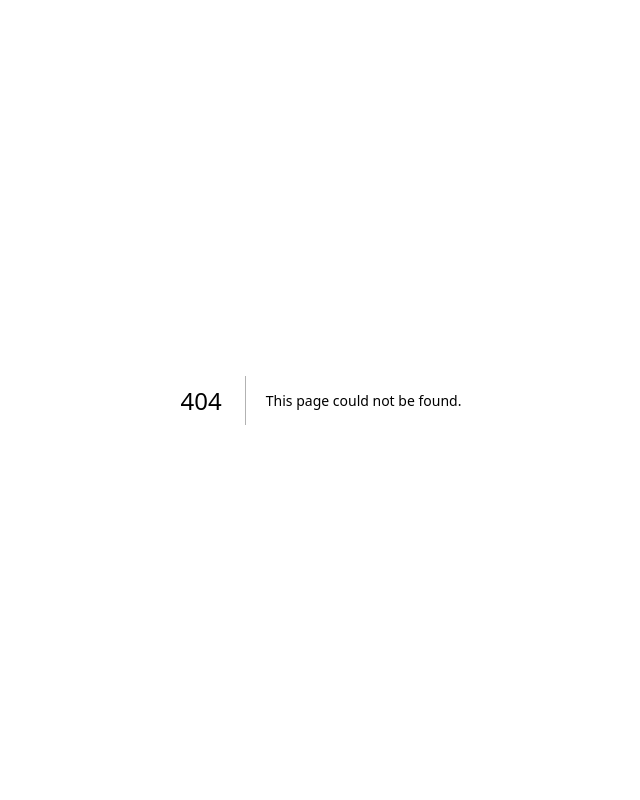
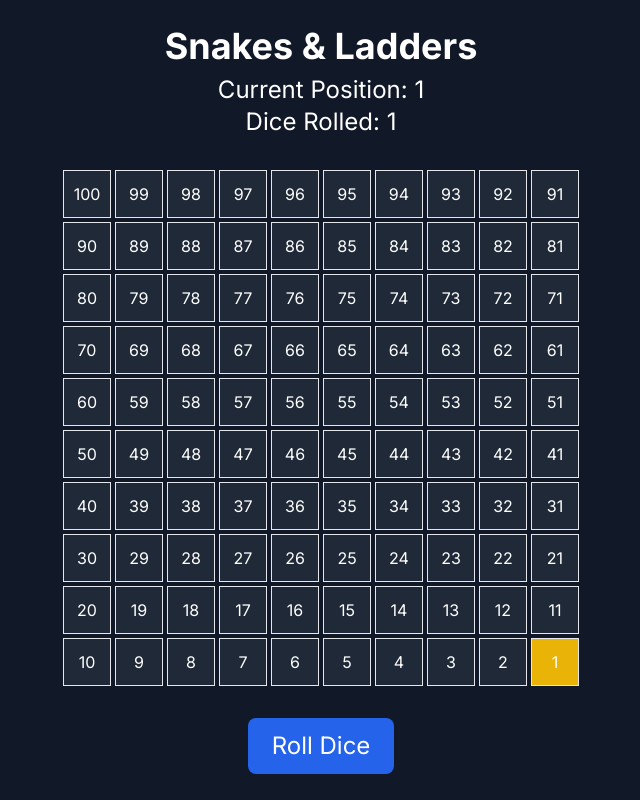
Before and after one commit to CodeWithInferno/meetprathamV2, a Next.js app: page /pacman in a window 1280 px wide. Before the commit this address had no page. Shown: the whole page, without its empty margins (319-959 px from the left). Built offline with nearby package versions, Linux system fonts and the light colour scheme.

Commit message:
Testing Head

```diff
--- a/src/app/blogs/[slug]/page.js
+++ b/src/app/blogs/[slug]/page.js
@@ -1,3 +1,124 @@
+// "use client";
+// import sanityClient from "@sanity/client";
+// import imageUrlBuilder from "@sanity/image-url";
+// import { useEffect, useState } from "react";
+// import Header from "../../Components/Header";
+// import Footer from "../../Components/Footer";
+// import BlockContent from "@sanity/block-content-to-react";
+// import LoadingAnimation from "../../Components/ui/loader/loader";
+
+// const client = sanityClient({
+//   projectId: "1igdvz19",
+//   dataset: "production",
+//   useCdn: true,
+// });
+
+// const builder = imageUrlBuilder(client);
+// function urlFor(source) {
+//   return builder.image(source);
+// }
+
+// async function getData(slug) {
+//   const query = `
+//     *[_type == "post" && slug.current == '${slug}'] {
+//       "CurrentSlug": slug.current,
+//       title,
+//       publishedAt,
+//       body[]{
+//         ...,
+//         asset->{
+//           _id
+//         }
+//       }
+//     }[0]
+//   `;
+//   const data = await client.fetch(query);
+
+//   // Check if data and data.body exist
+//   if (data && data.body) {
+//     data.body = data.body.map((block) => {
+//       if (block.asset) {
+//         block.asset.url = urlFor(block.asset).url();
+//       }
+//       return block;
+//     });
+//   }
+
+//   return data;
+// }
+
+// export default function BlogArticle({ params }) {
+//   const { slug } = params || {};
+//   const [data, setData] = useState(null);
+
+//   useEffect(() => {
+//     getData(slug).then(setData);
+//   }, [slug]);
+
+//   if (!data)
+//     return (
+//       <div className="bg-white text-black min-h-screen flex items-center justify-center">
+//       <div>
+//         <LoadingAnimation />
+//       </div>
+//       </div>
+//     );
+
+//   return (
+//     <>
+//     <Head>
+
+//     </Head>
+//     <div className="bg-gray-100 text-black font-serif">
+//       <Header />
+
+//       <div className="bg-white text-black min-h-screen flex flex-col items-center px-4">
+//         <div className="mt-12 w-full mb-28 max-w-2xl sm:max-w-3xl px-4 sm:px-8 py-8 bg-white shadow-lg rounded-lg mx-auto transition-all duration-300 transform hover:shadow-2xl">
+//           <h1 className="font-bold text-4xl sm:text-5xl text-center mb-6 text-gray-800 break-words">
+//             {data.title}
+//           </h1>
+//           <p className="text-gray-500 text-center text-sm sm:text-base mb-8">
+//             Published on: {new Date(data.publishedAt).toLocaleDateString()}
+//           </p>
+
+//           <div className="space-y-6">
+//             {/* Ensure data.body exists before mapping */}
+//             {data.body && data.body.map((block, index) => (
+//               <div key={index} className="my-4">
+//                 {block._type === "block" && (
+//                   <BlockContent
+//                     blocks={block}
+//                     projectId="1igdvz19"
+//                     dataset="production"
+//                     className="text-base sm:text-lg leading-relaxed text-gray-700"
+//                   />
+//                 )}
+//                 {block.asset && (
+//                   <div className="my-6 flex justify-center">
+//                     <img
+//                       className="rounded-lg border border-gray-300 shadow-lg transition-transform duration-300 transform hover:scale-105"
+//                       src={block.asset.url}
+//                       alt=""
+//                     />
+//                   </div>
+//                 )}
+//               </div>
+//             ))}
+//           </div>
+//         </div>
+
+//         <Footer />
+//       </div>
+//     </div>
+//     </>
+//   );
+// }
+
+
+
+
+
+
 "use client";
 import sanityClient from "@sanity/client";
 import imageUrlBuilder from "@sanity/image-url";
@@ -6,6 +127,7 @@ import Header from "../../Components/Header";
 import Footer from "../../Components/Footer";
 import BlockContent from "@sanity/block-content-to-react";
 import LoadingAnimation from "../../Components/ui/loader/loader";
+import Head from "next/head"; // Import the Head component
 
 const client = sanityClient({
   projectId: "1igdvz19",
@@ -27,7 +149,8 @@ async function getData(slug) {
       body[]{
         ...,
         asset->{
-          _id
+          _id,
+          url
         }
       }
     }[0]
@@ -64,7 +187,44 @@ export default function BlogArticle({ params }) {
       </div>
     );
 
+  const featuredImage = data.body.find((block) => block.asset)?.asset.url || "";
+
   return (
+    <>
+<Head>
+  {/* Open Graph Meta Tags for Facebook, LinkedIn */}
+  <meta property="og:title" content={data.title} />
+  <meta property="og:description" content={`Published on: ${new Date(data.publishedAt).toLocaleDateString()}`} />
+  <meta property="og:image" content={featuredImage} />
+  <meta property="og:url" content={`https://meetpratham-v2.vercel.app/blogs/${slug}`} />
+  <meta property="og:type" content="article" />
+  <meta property="og:locale" content="en_US" />
+
+  {/* Optional Open Graph Tags */}
+  <meta property="og:site_name" content="Your Website Name" />
+  <meta property="article:author" content="Author Name" />
+  <meta property="article:published_time" content={new Date(data.publishedAt).toISOString()} />
+  <meta property="article:modified_time" content={new Date().toISOString()} />
+  <meta property="og:image:width" content="1200" />
+  <meta property="og:image:height" content="630" />
+  <meta property="og:image:alt" content="An image representing the blog post" />
+
+  {/* Twitter Meta Tags */}
+  <meta name="twitter:card" content="summary_large_image" />
+  <meta name="twitter:title" content={data.title} />
+  <meta name="twitter:description" content={`Published on: ${new Date(data.publishedAt).toLocaleDateString()}`} />
+  <meta name="twitter:image" content={featuredImage} />
+  <meta name="twitter:site" content="@YourTwitterHandle" />
+  <meta name="twitter:creator" content="@AuthorTwitterHandle" />
+
+  {/* Fallback Image */}
+  <meta name="twitter:image:alt" content="An image representing the blog post" />
+
+  {/* Canonical URL (SEO) */}
+  <link rel="canonical" href={`https://meetpratham-v2.vercel.app/blogs/${slug}`} />
+</Head>
+
+
       <div className="bg-gray-100 text-black font-serif">
         <Header />
 
@@ -94,7 +254,7 @@ export default function BlogArticle({ params }) {
                       <img
                         className="rounded-lg border border-gray-300 shadow-lg transition-transform duration-300 transform hover:scale-105"
                         src={block.asset.url}
-                      alt=""
+                        alt="Blog Image"
                       />
                     </div>
                   )}
@@ -106,5 +266,6 @@ export default function BlogArticle({ params }) {
           <Footer />
         </div>
       </div>
+    </>
   );
 }
--- /dev/null
+++ b/src/app/pacman/page.js
@@ -0,0 +1,81 @@
+// snakes-ladders.js
+'use client';
+import { useState } from 'react';
+import Head from 'next/head';
+
+// Define board layout and snakes/ladders
+const boardSize = 10;
+const snakes = { 99: 21, 76: 42, 53: 19, 43: 5 };
+const ladders = { 2: 38, 7: 14, 8: 31, 28: 84 };
+
+export default function SnakesAndLadders() {
+  const [playerPosition, setPlayerPosition] = useState(1); // Start position
+  const [dice, setDice] = useState(1);
+  const [message, setMessage] = useState('');
+
+  const rollDice = () => {
+    const diceValue = Math.floor(Math.random() * 6) + 1;
+    setDice(diceValue);
+    movePlayer(diceValue);
+  };
+
+  const movePlayer = (diceValue) => {
+    let newPosition = playerPosition + diceValue;
+    if (newPosition > 100) {
+      setMessage('You cannot move beyond 100!');
+      return;
+    }
+
+    // Check for snakes or ladders
+    if (snakes[newPosition]) {
+      newPosition = snakes[newPosition];
+      setMessage(`Oh no! Snake! Slide down to ${newPosition}`);
+    } else if (ladders[newPosition]) {
+      newPosition = ladders[newPosition];
+      setMessage(`Yay! Ladder! Climb up to ${newPosition}`);
+    } else {
+      setMessage(`You moved to ${newPosition}`);
+    }
+
+    setPlayerPosition(newPosition);
+  };
+
+  return (
+    <div className="min-h-screen bg-gray-900 text-white flex flex-col items-center justify-center">
+      <Head>
+        <title>Snakes and Ladders</title>
+      </Head>
+
+      <div className="text-center mb-4">
+        <h1 className="text-4xl font-bold mb-2">Snakes & Ladders</h1>
+        <p className="text-2xl">Current Position: {playerPosition}</p>
+        <p className="text-2xl">Dice Rolled: {dice}</p>
+        <p className="text-lg mt-4">{message}</p>
+      </div>
+
+      {/* Game Board */}
+      <div className="grid grid-cols-10 gap-1 mb-8">
+        {Array.from({ length: 100 }, (_, index) => {
+          const boardNumber = 100 - index; // Reverse order
+          const isPlayer = playerPosition === boardNumber;
+          return (
+            <div
+              key={boardNumber}
+              className={`w-12 h-12 border flex items-center justify-center ${isPlayer ? 'bg-yellow-500' : 'bg-gray-800'}`}
+            >
+              {boardNumber}
+            </div>
+          );
+        })}
+      </div>
+
+      {/* Roll Dice Button */}
+      <button
+        onClick={rollDice}
+        className="text-white text-2xl bg-blue-600 px-6 py-3 rounded-lg hover:bg-blue-700"
+      >
+        Roll Dice
+      </button>
+    </div>
+  );
+}
--- a/src/app/sneakpeak/page.js
+++ b/src/app/sneakpeak/page.js
@@ -105,7 +105,7 @@
 
 
 
-'use client';
+
 'use client';
 
 import { useState } from "react";
```
Also changed, not shown: src/app/wallpapers/alien/page.js (+0 -66 lines). Lines whose indentation alone changed are shown as unchanged.
